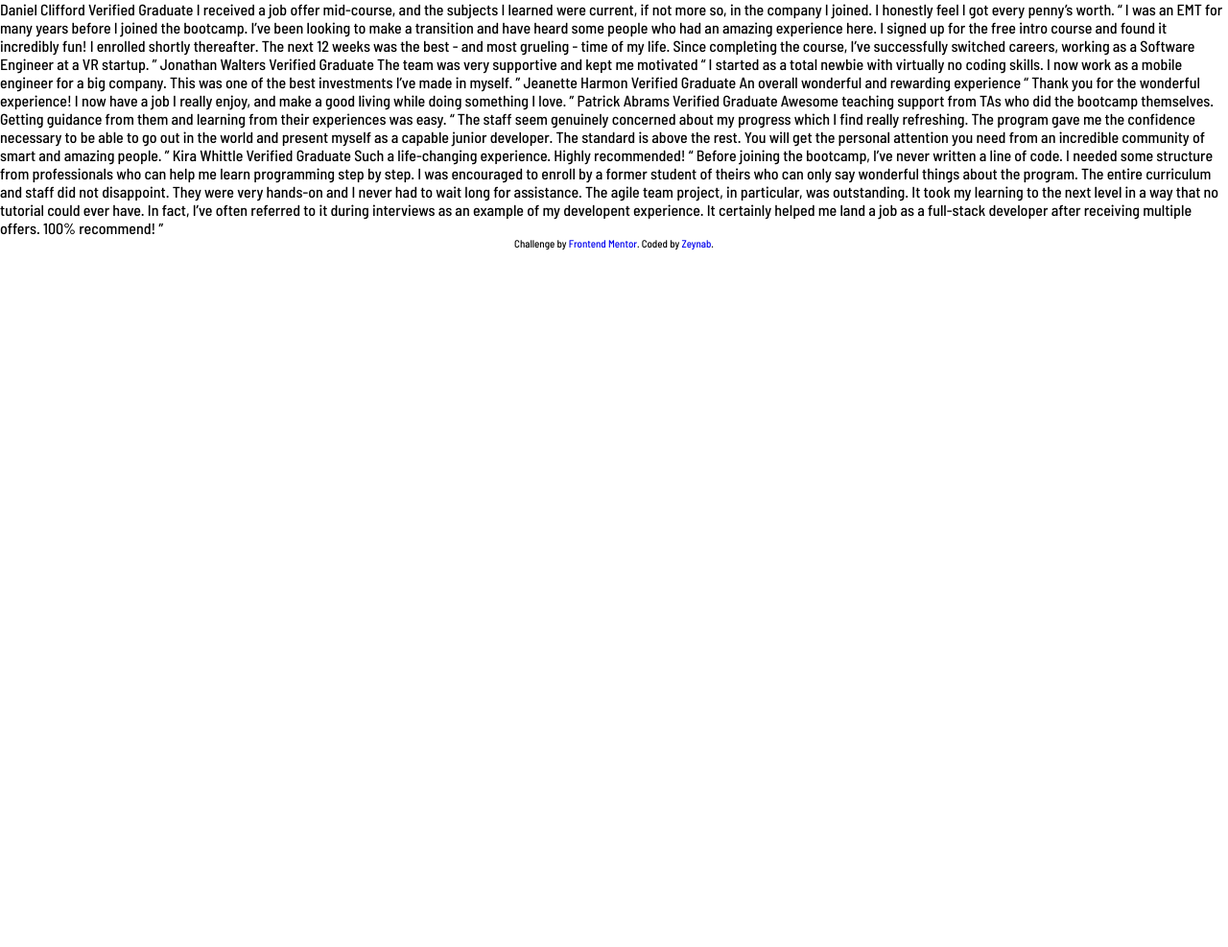
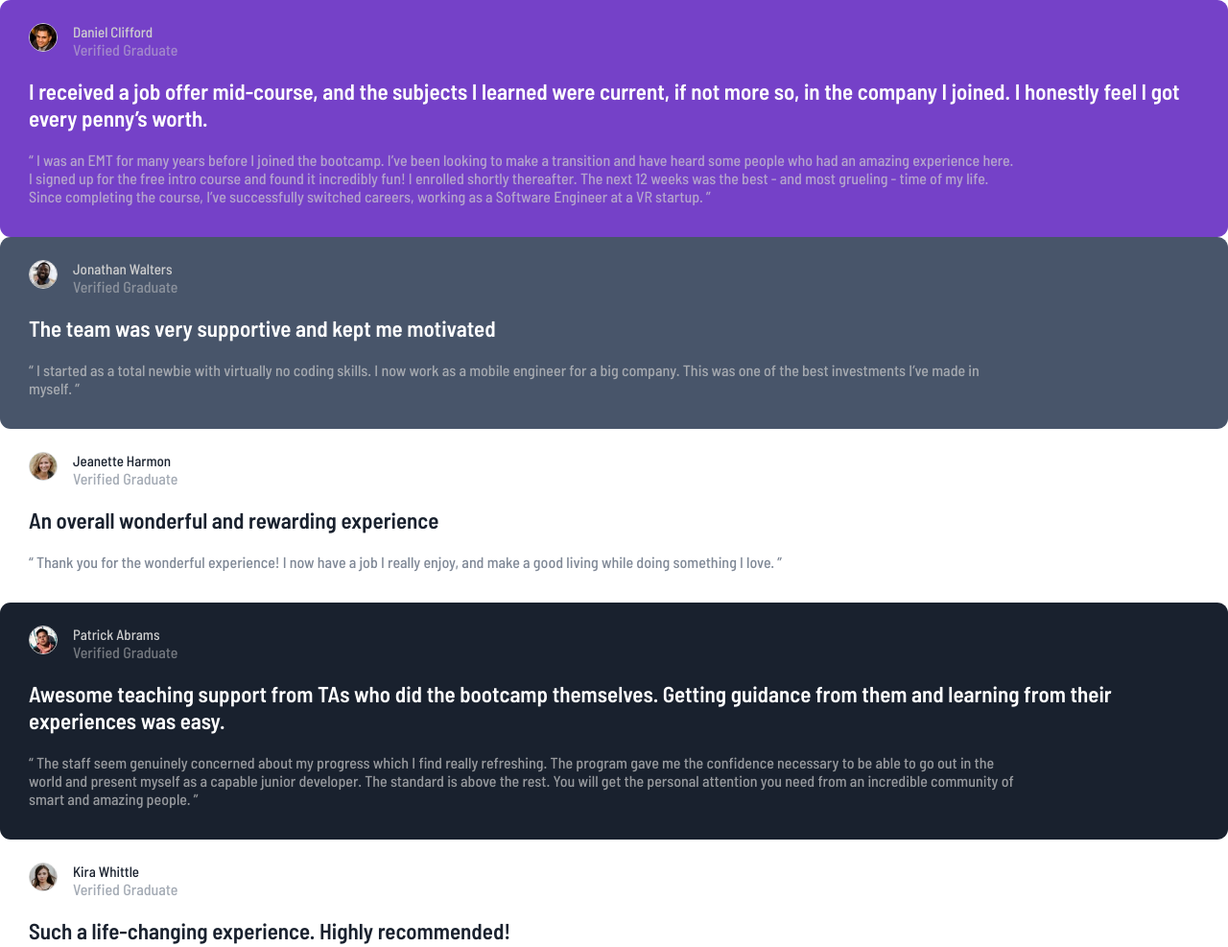
Before and after one commit to zeynabmvs/TestimonialsGridSection, a plain HTML site: page index.html in a window 1280 px wide. Shown: the top 987 px of the page at 96% size. Before the commit the page ends 800 px from the top, so only its background shows below. Drawn offline with Linux system fonts and the light colour scheme.

Commit message:
html articles done

```diff
--- a/app/scss/_globals.scss
+++ b/app/scss/_globals.scss
@@ -61,6 +61,13 @@ input:focus {
     outline: none;
 }
 
+address {
+    font-style: normal;
+}
+
+blockquote {
+    margin: 0;
+}
 // Flexbox
 .flex {
     display: flex;
@@ -122,3 +129,56 @@ input:focus {
 .attribution a {
     // color: $neonGreen;
 }
+
+.bg-color {
+
+    &-violet {
+        background-color: $moderateViolet;
+    }
+
+    &-gray {
+        background-color: $veryDarkGrayishBlue;
+    }
+
+    &-darkblue {
+        background-color: $veryDarkBlackishBlue;
+    }
+
+    &-white {
+        background-color: $white;
+    }
+}
+
+.tcolor {
+
+    &-darkgray {
+        color: $veryDarkBlackishBlue;
+
+        &-50 {
+            color: hsla(217, 19%, 35%, 0.5);
+        }
+
+        &-70 {
+            color: hsla(217, 19%, 35%, 0.7);
+        }
+    }
+
+    &-lightgray {
+        color: $lightGray;
+
+        &-50 {
+            color: hsla(0, 0%, 81%, 0.5);
+
+        }
+
+        &-70 {
+            color: hsla(0, 0%, 81%, 0.7);
+
+        }
+    }
+
+    &-white {
+        color: $white;
+    }
+
+}
--- a/app/scss/_index.scss
+++ b/app/scss/_index.scss
@@ -0,0 +1,40 @@
+.testimonial {
+    border-radius: rem(11);
+
+    &_container {
+        padding: rem(24) rem(36) rem(33) rem(30);
+    }
+
+    .profile {
+        display: flex;
+        flex-direction: row;
+        margin-bottom: rem(20);
+
+        &_img {
+            width: rem(30);
+            height: rem(30);
+            border-radius: 50%;
+            margin-right: rem(16);
+            border: 1px solid $lightGray;
+        }
+
+        .wrapper {
+            .author {
+                font-size: rem(15);
+            }
+
+            .job {}
+
+        }
+    }
+
+    .title {
+        font-size: rem(23);
+        margin-bottom: rem(20);
+    }
+
+    .text {
+        width: 85%;
+    }
+
+}
--- a/index.html
+++ b/index.html
@@ -19,58 +19,98 @@
 
 <body>
 
-  Daniel Clifford
-  Verified Graduate
-
-  I received a job offer mid-course, and the subjects I learned were current, if not more so,
-  in the company I joined. I honestly feel I got every penny’s worth.
-
-  “ I was an EMT for many years before I joined the bootcamp. I’ve been looking to make a
+  <article class="testimonial bg-color-violet">
+    <div class="testimonial_container">
+      <div class="profile">
+        <img class="profile_img" src="/images/image-daniel.jpg" alt="Daniel Clifford">
+        <div class="wrapper">
+          <address class="author tcolor-lightgray">Daniel Clifford</address>
+          <span class="job tcolor-lightgray-50">Verified Graduate</span>
+        </div>
+      </div>
+      <h1 class="title tcolor-white">I received a job offer mid-course, and the subjects I learned were
+        current, if not more so,
+        in the company I joined. I honestly feel I got every penny’s worth.</h1>
+      <blockquote class="text tcolor-lightgray-70">“ I was an EMT for many years before I joined the bootcamp. I’ve been
+        looking to make a
         transition and have heard some people who had an amazing experience here. I signed up
         for the free intro course and found it incredibly fun! I enrolled shortly thereafter.
         The next 12 weeks was the best - and most grueling - time of my life. Since completing
-  the course, I’ve successfully switched careers, working as a Software Engineer at a VR startup. ”
+        the course, I’ve successfully switched careers, working as a Software Engineer at a VR startup. ”</blockquote>
+    </div>
+  </article>
 
-  Jonathan Walters
-  Verified Graduate
 
-  The team was very supportive and kept me motivated
+  <article class="testimonial bg-color-gray">
+    <div class="testimonial_container">
+      <div class="profile">
+        <img class="profile_img" src="/images/image-jonathan.jpg" alt="Jonathan Walters">
+        <div class="wrapper">
+          <address class="author tcolor-lightgray">Jonathan Walters</address>
+          <span class="job tcolor-lightgray-50">Verified Graduate</span>
+        </div>
+      </div>
+      <h1 class="title tcolor-white">The team was very supportive and kept me motivated</h1>
+      <blockquote class="text tcolor-lightgray-70">“ I started as a total newbie with virtually no coding skills. I now work as a mobile engineer
+        for a big company. This was one of the best investments I’ve made in myself. ”</blockquote>
+    </div>
+  </article>
 
-  “ I started as a total newbie with virtually no coding skills. I now work as a mobile engineer
-  for a big company. This was one of the best investments I’ve made in myself. ”
+  <article class="testimonial bg-color-white">
+    <div class="testimonial_container">
+      <div class="profile">
+        <img class="profile_img" src="/images/image-jeanette.jpg" alt="Jeanette Harmon">
+        <div class="wrapper">
+          <address class="author tcolor-darkgray">Jeanette Harmon</address>
+          <span class="job tcolor-darkgray-50">Verified Graduate</span>
+        </div>
+      </div>
+      <h1 class="title tcolor-darkgray">An overall wonderful and rewarding experience</h1>
+      <blockquote class="text tcolor-darkgray-70">“ Thank you for the wonderful experience! I now have a job I really enjoy, and make a good living
+        while doing something I love. ”</blockquote>
+    </div>
+  </article>
 
-  Jeanette Harmon
-  Verified Graduate
-
-  An overall wonderful and rewarding experience
-
-  “ Thank you for the wonderful experience! I now have a job I really enjoy, and make a good living
-  while doing something I love. ”
-
-  Patrick Abrams
-  Verified Graduate
-
-  Awesome teaching support from TAs who did the bootcamp themselves. Getting guidance from them and
+  <article class="testimonial bg-color-darkblue">
+    <div class="testimonial_container">
+      <div class="profile">
+        <img class="profile_img" src="/images/image-patrick.jpg" alt="Patrick Abrams">
+        <div class="wrapper">
+          <address class="author tcolor-lightgray">Patrick Abrams</address>
+          <span class="job tcolor-lightgray-50">Verified Graduate</span>
+        </div>
+      </div>
+      <h1 class="title tcolor-white">Awesome teaching support from TAs who did the bootcamp themselves. Getting guidance from them and
         learning from their experiences was easy.
-
-  “ The staff seem genuinely concerned about my progress which I find really refreshing. The program
+      </h1>
+      <blockquote class="text tcolor-lightgray-70">“ The staff seem genuinely concerned about my progress which I find really refreshing. The program
         gave me the confidence necessary to be able to go out in the world and present myself as a capable
         junior developer. The standard is above the rest. You will get the personal attention you need from
-  an incredible community of smart and amazing people. ”
+        an incredible community of smart and amazing people. ”</blockquote>
+    </div>
+  </article>
 
-  Kira Whittle
-  Verified Graduate
-
-  Such a life-changing experience. Highly recommended!
-
-  “ Before joining the bootcamp, I’ve never written a line of code. I needed some structure from
+  <article class="testimonial bg-color-white">
+    <div class="testimonial_container">
+      <div class="profile">
+        <img class="profile_img" src="/images/image-kira.jpg" alt="Kira Whittle">
+        <div class="wrapper">
+          <address class="author tcolor-darkgray">Kira Whittle</address>
+          <span class="job tcolor-darkgray-50">Verified Graduate</span>
+        </div>
+      </div>
+      <h1 class="title tcolor-darkgray">Such a life-changing experience. Highly recommended!</h1>
+      <blockquote class="text tcolor-darkgray-70">“ Before joining the bootcamp, I’ve never written a line of code. I needed some structure from
         professionals who can help me learn programming step by step. I was encouraged to enroll by a former
         student of theirs who can only say wonderful things about the program. The entire curriculum and staff
         did not disappoint. They were very hands-on and I never had to wait long for assistance. The agile team
         project, in particular, was outstanding. It took my learning to the next level in a way that no tutorial
         could ever have. In fact, I’ve often referred to it during interviews as an example of my developent
         experience. It certainly helped me land a job as a full-stack developer after receiving multiple offers.
-  100% recommend! ”
+        100% recommend! ”</blockquote>
+    </div>
+  </article>
+
 
   <div class="attribution">
     Challenge by <a href="https://www.frontendmentor.io?ref=challenge" target="_blank">Frontend Mentor</a>.
```
Also changed, not shown: dist/style.css, 1 other file. Lines whose indentation alone changed are shown as unchanged.
